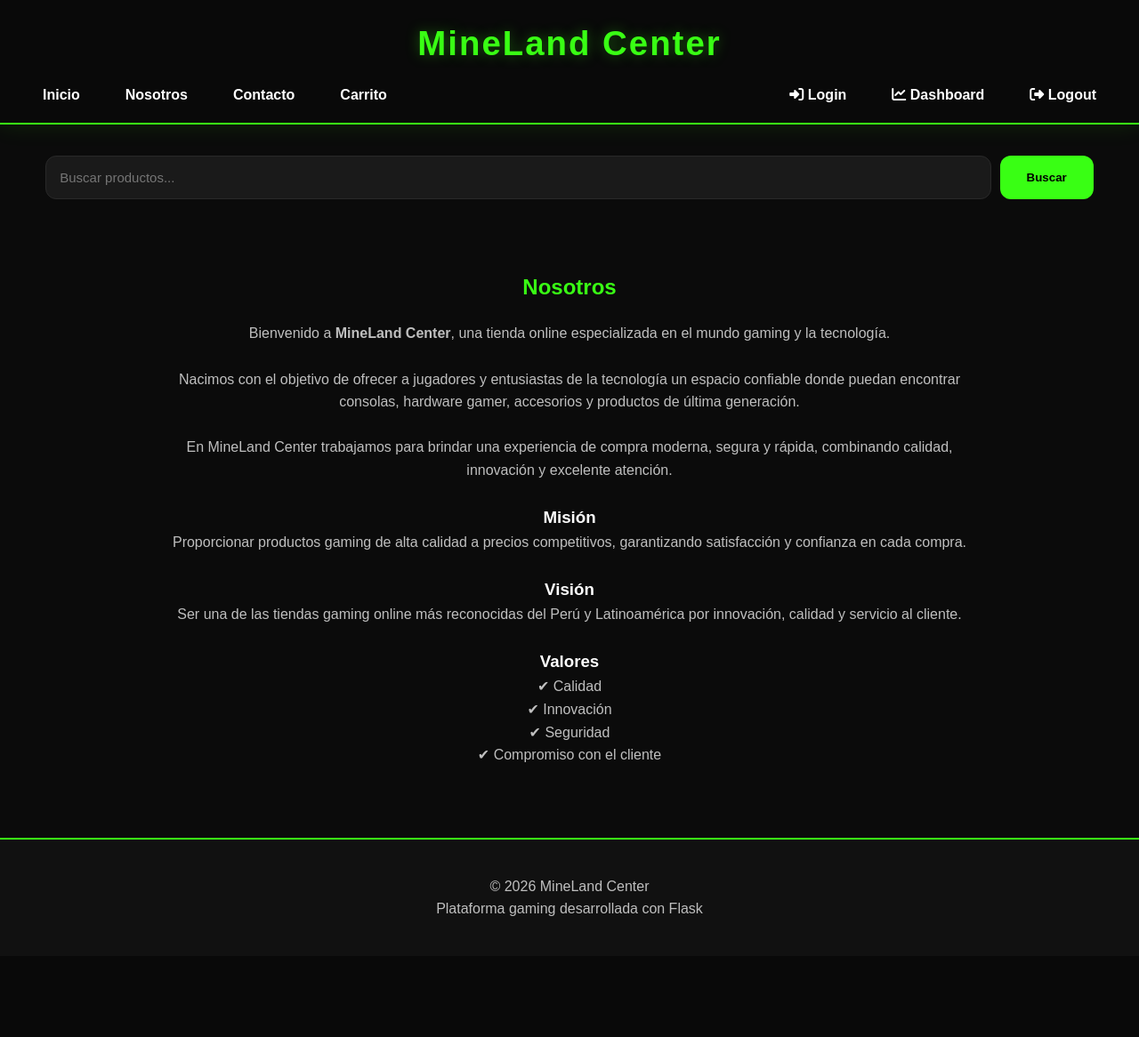
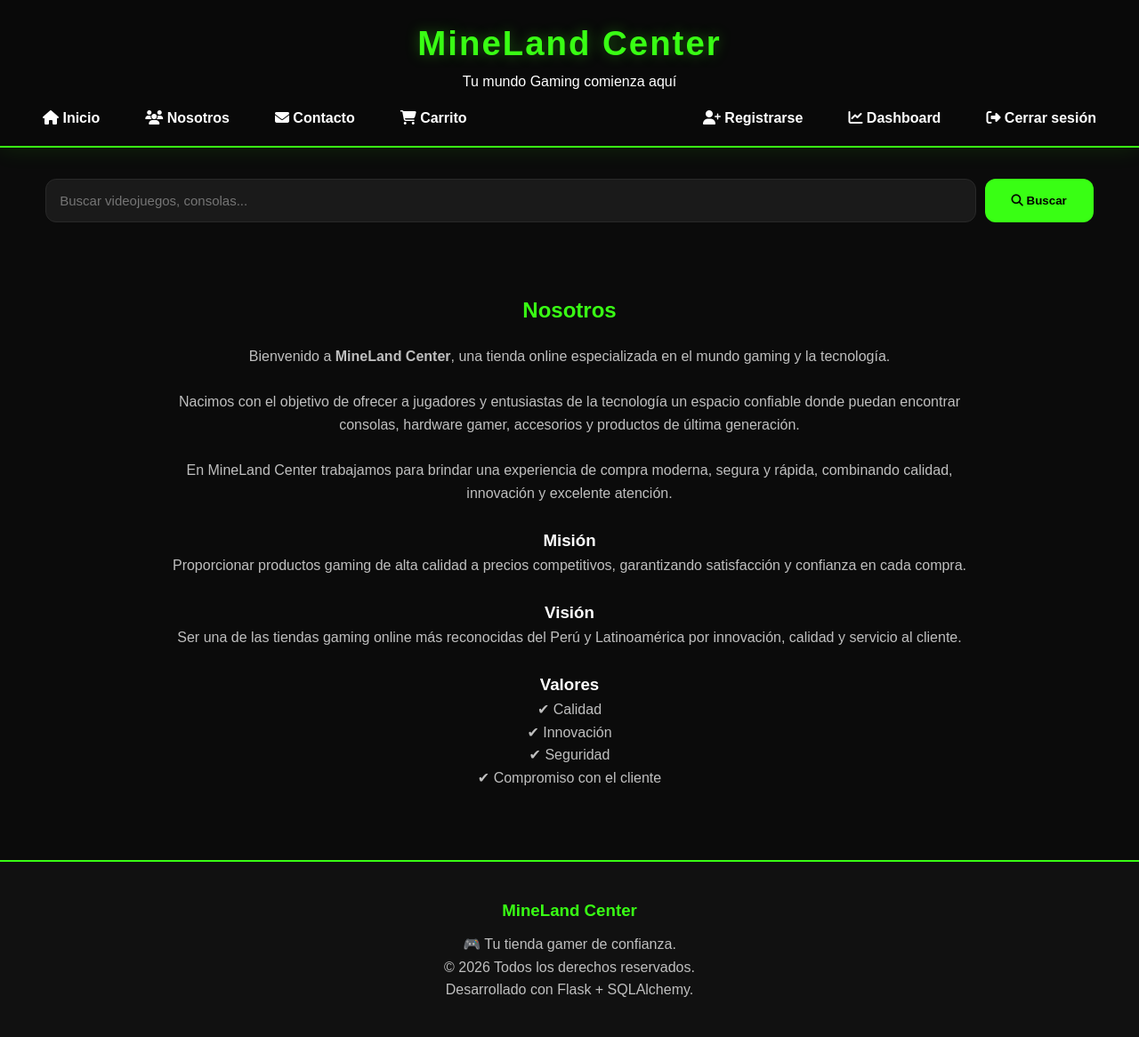
Before and after one commit to TheDark-15/Proyecto_MineLand, a Flask app: page /about in a window 1280 px wide. Shown: the whole page at 89% size. Before the commit the page ends 1030 px from the top, so only its background shows below. Run offline with Flask 3, Linux system fonts and the light colour scheme; the visitor is signed in with stand-in values (Sample User, id 1).

Commit message:
Enhance base.html with improved header and footer

```diff
--- a/templates/base.html
+++ b/templates/base.html
@@ -2,6 +2,7 @@
 <html lang="es">
 
 <head>
+
     <meta charset="UTF-8">
 
     <meta
@@ -22,6 +23,7 @@
         rel="stylesheet"
         href="https://cdnjs.cloudflare.com/ajax/libs/font-awesome/6.5.0/css/all.min.css"
     >
+
 </head>
 
 <body>
@@ -29,36 +31,59 @@
 <header class="main-header">
 
     <div class="logo">
+
         <h1>MineLand Center</h1>
+
+        <p>Tu mundo Gaming comienza aquí</p>
+
     </div>
 
     <nav class="navbar">
 
+        <!-- Menú izquierdo -->
         <ul class="nav-links left-links">
+
             <li>
-                    <a href="{{ url_for('home') }}">Inicio</a>
+                <a href="{{ url_for('home') }}">
+                    <i class="fa-solid fa-house"></i>
+                    Inicio
+                </a>
             </li>
 
             <li>
-                    <a href="{{ url_for('about') }}">Nosotros</a>
+                <a href="{{ url_for('about') }}">
+                    <i class="fa-solid fa-users"></i>
+                    Nosotros
+                </a>
             </li>
 
             <li>
-                    <a href="{{ url_for('contact') }}">Contacto</a>
+                <a href="{{ url_for('contact') }}">
+                    <i class="fa-solid fa-envelope"></i>
+                    Contacto
+                </a>
             </li>
 
             <li>
-                    <a href="{{ url_for('cart_page') }}">Carrito</a>
+                <a href="{{ url_for('cart_page') }}">
+                    <i class="fa-solid fa-cart-shopping"></i>
+                    Carrito
+                </a>
             </li>
+
         </ul>
 
+        <!-- Menú derecho -->
         <ul class="nav-links right-links">
+
             <li>
-                    <a href="{{ url_for('login') }}">
-                        <i class="fa-solid fa-right-to-bracket"></i>
-                        Login
+                <a href="{{ url_for('register_customer') }}">
+                    <i class="fa-solid fa-user-plus"></i>
+                    Registrarse
                 </a>
             </li>
+
+            {% if session.get('user') %}
 
                 <li>
                     <a href="{{ url_for('dashboard') }}">
@@ -70,9 +95,21 @@
                 <li>
                     <a href="{{ url_for('logout') }}">
                         <i class="fa-solid fa-right-from-bracket"></i>
-                        Logout
+                        Cerrar sesión
                     </a>
                 </li>
+
+            {% else %}
+
+                <li>
+                    <a href="{{ url_for('login') }}">
+                        <i class="fa-solid fa-right-to-bracket"></i>
+                        Login Admin
+                    </a>
+                </li>
+
+            {% endif %}
+
         </ul>
 
     </nav>
@@ -86,28 +123,44 @@
         method="GET"
         class="search-form"
     >
+
         <input
             type="text"
             name="search"
-                placeholder="Buscar productos..."
+            placeholder="Buscar videojuegos, consolas..."
         >
 
         <button type="submit">
+
+            <i class="fa-solid fa-magnifying-glass"></i>
+
             Buscar
+
         </button>
+
     </form>
 
 </section>
 
 <main class="container">
+
     {% block content %}
     {% endblock %}
+
 </main>
 
 <footer class="footer">
-        <p>© 2026 MineLand Center</p>
-        <p>Plataforma gaming desarrollada con Flask</p>
+
+    <h3>MineLand Center</h3>
+
+    <p>🎮 Tu tienda gamer de confianza.</p>
+
+    <p>© 2026 Todos los derechos reservados.</p>
+
+    <p>Desarrollado con Flask + SQLAlchemy.</p>
+
 </footer>
 
 </body>
+
 </html>
```
Lines whose indentation alone changed are shown as unchanged.
